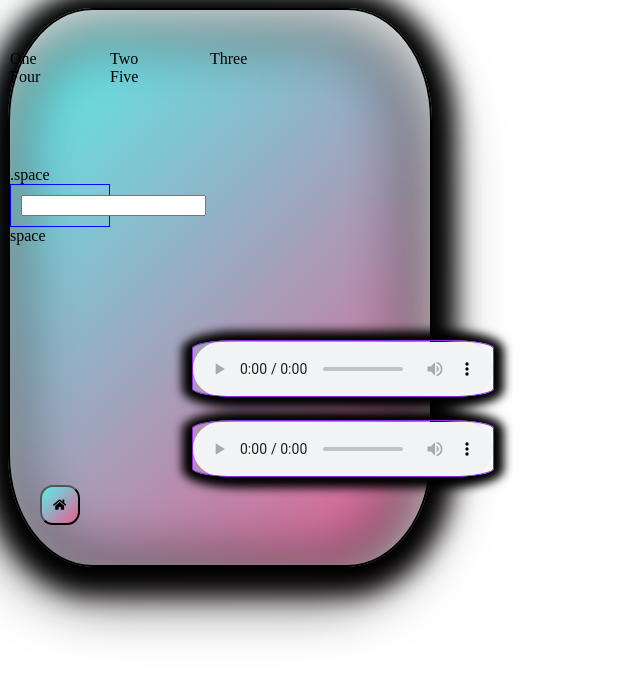
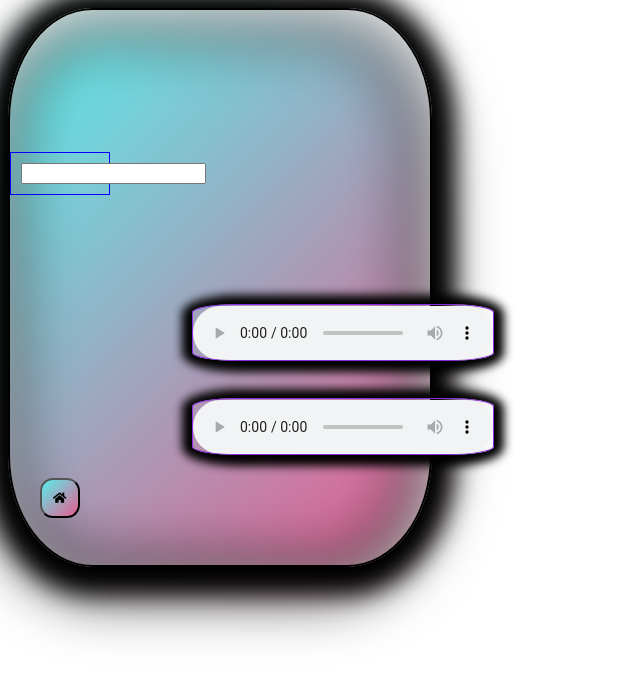
Before and after one commit to 21stChrom/practice-projects, a React (Create React App) app: page / in a window 1280 px wide. Shown: the top 678 px of the page, without its empty margins (0-640 px from the left). Built offline with nearby package versions, Linux system fonts and the light colour scheme.

Commit message:
1 file modified

```diff
--- a/src/App.js
+++ b/src/App.js
@@ -14,11 +14,11 @@ import React from "react";
             </head>
         <div className="cover">
           <div className="wrapper">
-  <div>One</div>
-  <div>Two</div>
-  <div>Three</div>
-  <div>Four</div>
-  <div>Five</div>
+  <div></div>
+  <div></div>
+  <div></div>
+  <div></div>
+  <div></div>
 </div>
 
           <div className="box">
@@ -26,11 +26,11 @@ import React from "react";
 
           </div>
 
-            <div>.space
+            <div>
               <div id={"space"} >
                 <input type="" />
               </div>
-             space </div>
+              </div>
 
 
               <div className="audio">
```
